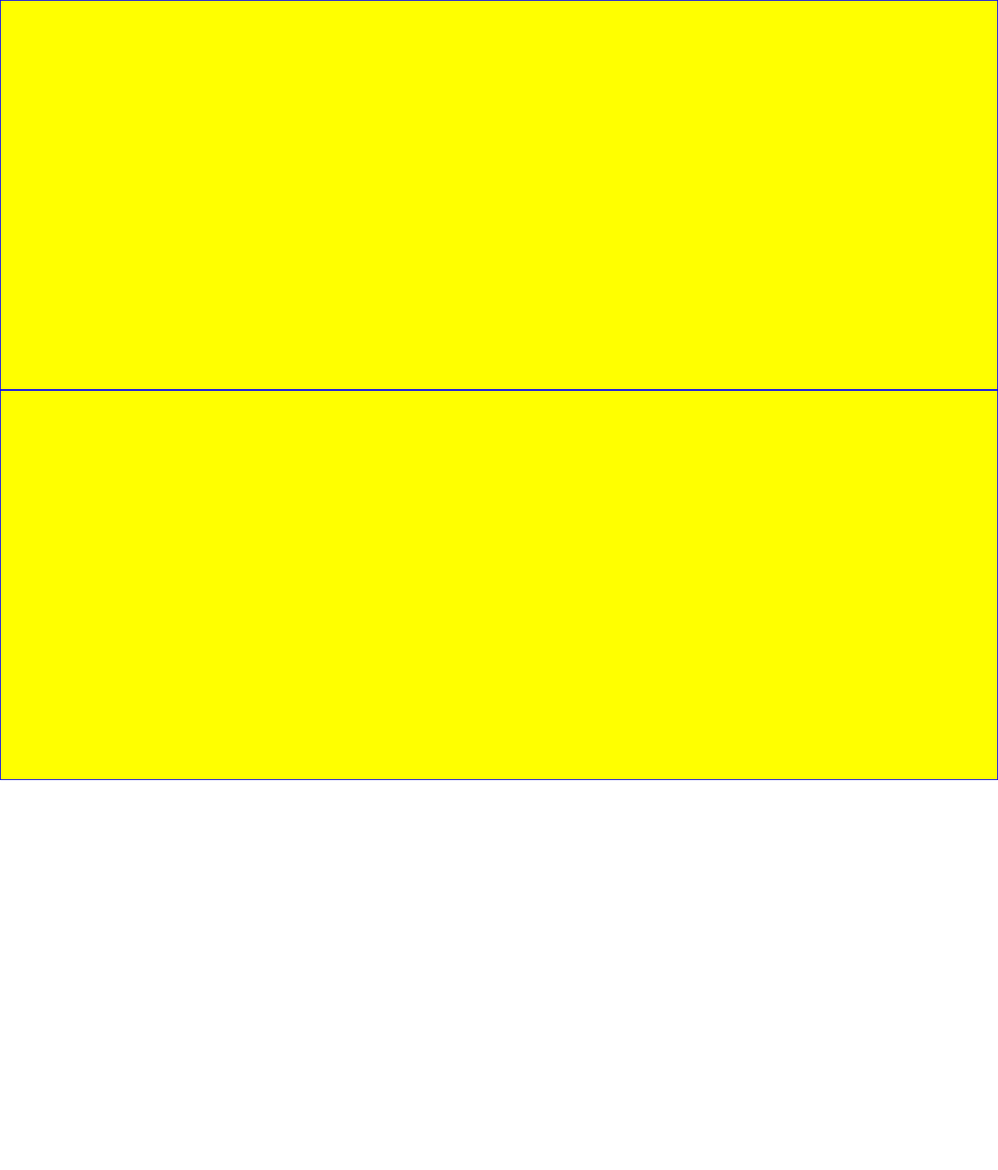
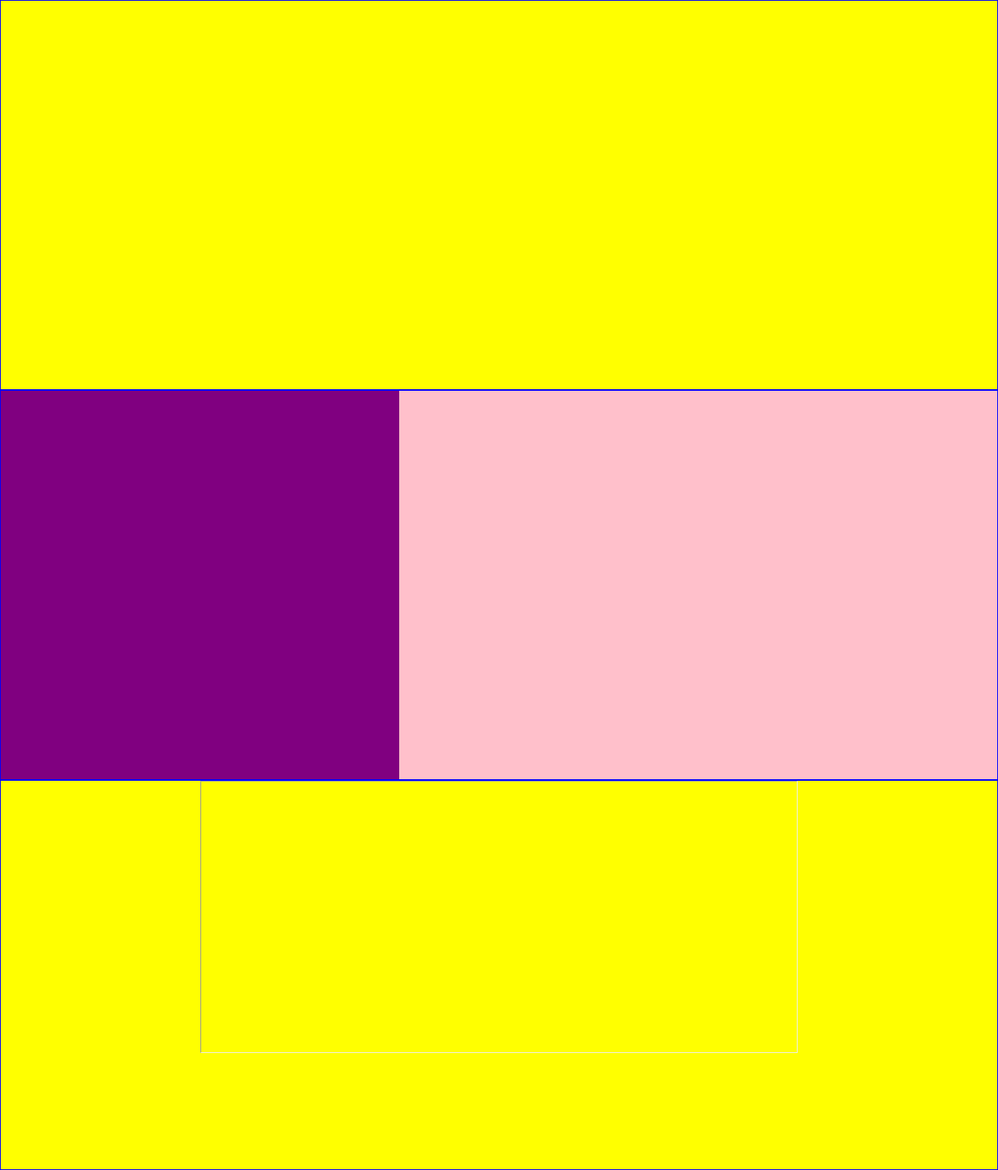
Before and after one commit to FontaineMar/htmlcss-hubspot, a plain HTML site: page index.html in a window 1280 px wide. Shown: the part 1650-3150 px from the top of the page at 78% size. Before the commit the page ends 2650 px from the top, so only its background shows below. Drawn offline with Linux system fonts and the light colour scheme.

Commit message:
second commit
footer

```diff
--- a/index.html
+++ b/index.html
@@ -37,7 +37,8 @@
       </div>
 
 
-<!-- RINGRAZIAMENTI E RISULTATI -->
+<!-- PROVA-GRATIS E RISULTATI -->
+
 
       <div class="followers h-500"></div>
       <div class="sign-up h-500">
@@ -46,5 +47,18 @@
       </div>
     </main>
 
+
+    <!-- CONTATTI E RINGRAZIAMENTI -->
+
+
+    <footer>
+      <div class="thanks h-500">
+
+       <hr>
+      </div>
+    </footer>
+
+
+
   </body>
 </html>
--- a/style.css
+++ b/style.css
@@ -14,6 +14,7 @@
         height:500px;
         background-color: yellow;
         border: 1px solid blue;
+
 }
 
 .h-800{
@@ -56,3 +57,30 @@
 .col-3{
        margin:0px 20px
 }
+
+.sign-up{
+         position: relative;
+}
+
+.try-free{
+          height: 100%;
+          width:40%;
+          background-color:purple;
+          position: absolute;
+          left:0%;
+}
+
+
+
+.sponsor{
+         background-color: pink;
+         height: 100%;
+         width:60%;
+         position: absolute;
+         right:0%;
+}
+
+hr {
+    color:blue;
+     height: 70%;
+     margin:0% 20%;}
```
